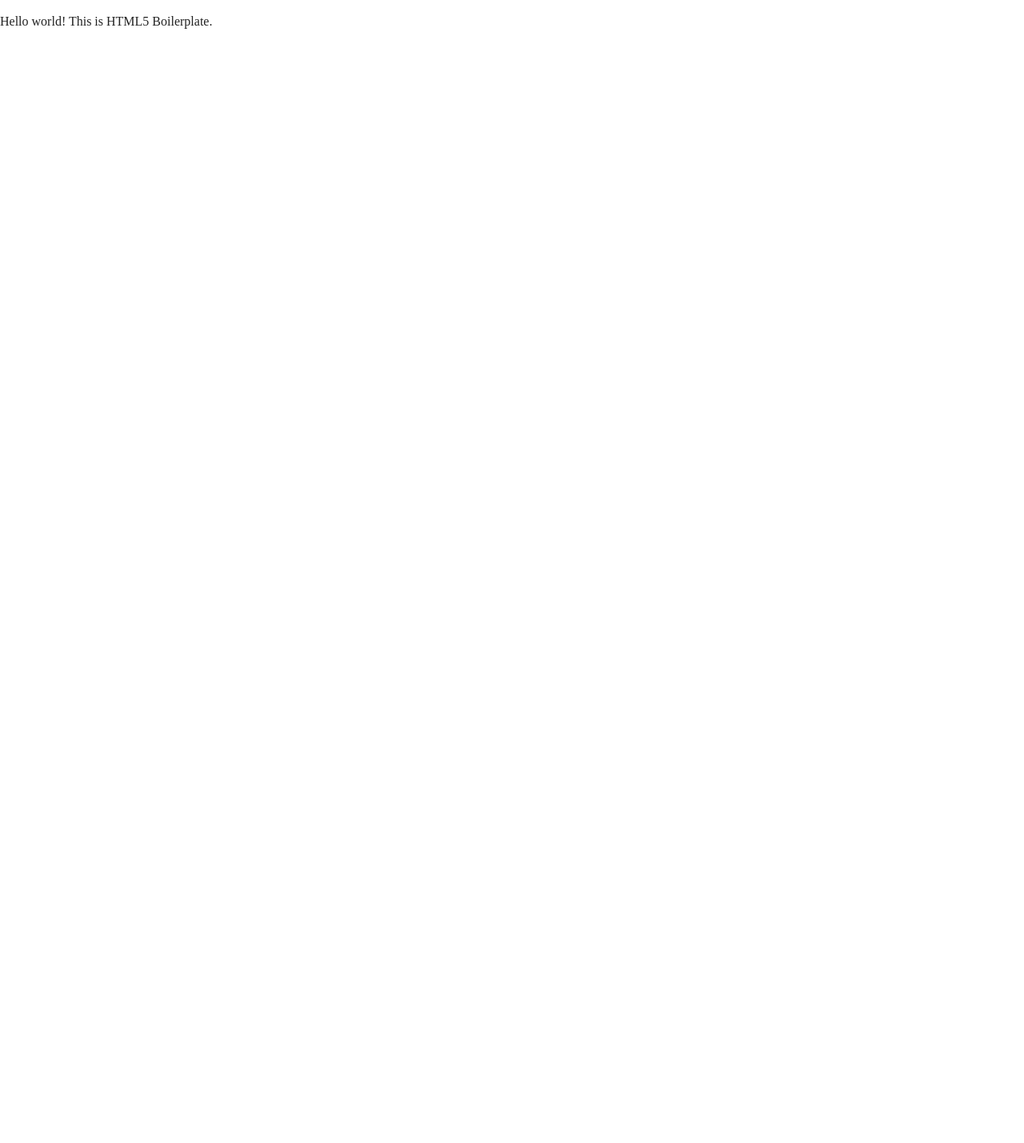
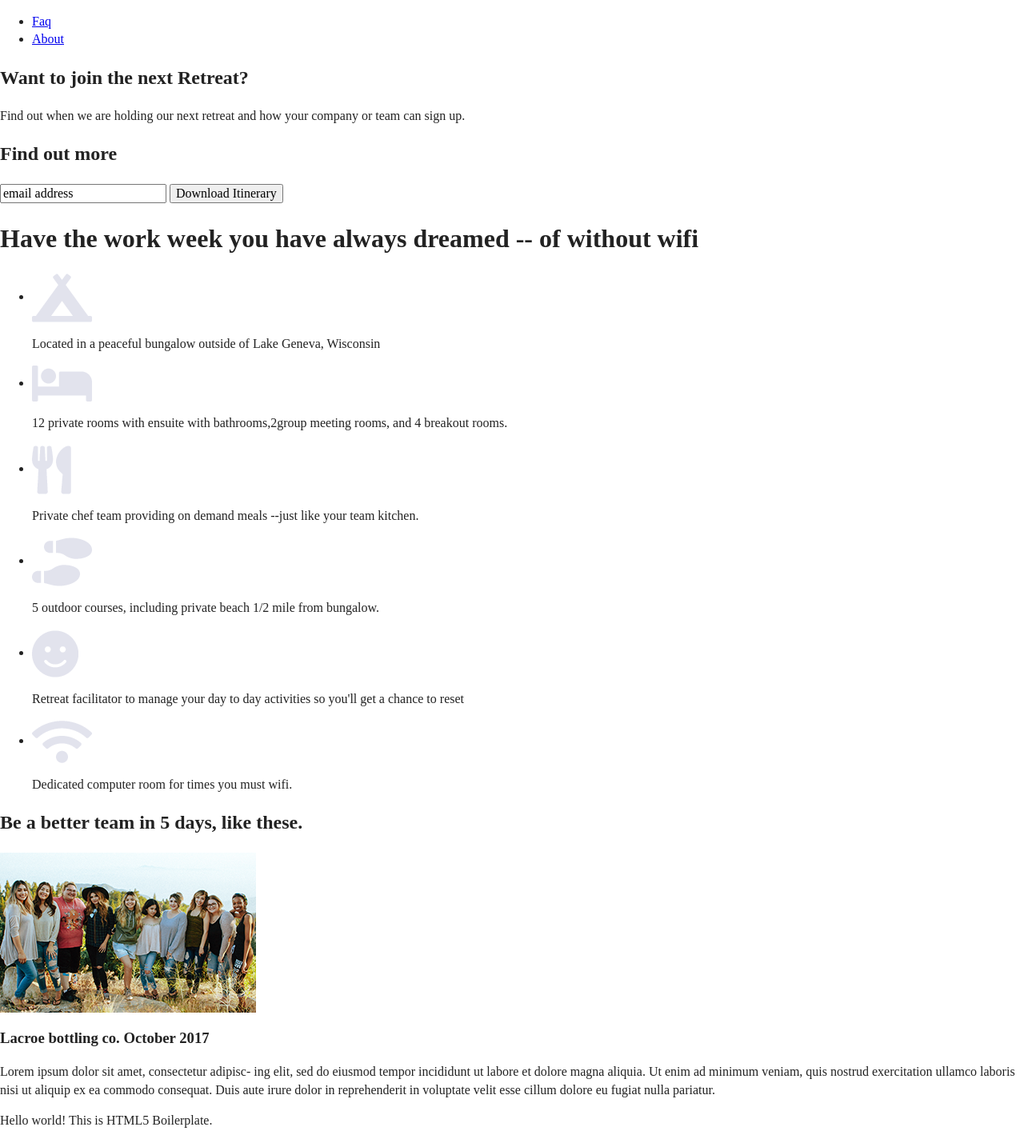
Before and after one commit to welchdragonwebd/unplugged-retreat-class, a website: page index.html in a window 1280 px wide. Shown: the whole page at 80% size. Before the commit the page ends 800 px from the top, so only its background shows below. Drawn offline with Linux system fonts and the light colour scheme.

Commit message:
index html initial

```diff
--- a/index.html
+++ b/index.html
@@ -12,23 +12,97 @@
   <meta property="og:url" content="">
   <meta property="og:image" content="">
 
-  <link rel="manifest" href="site.webmanifest">
-  <link rel="apple-touch-icon" href="icon.png">
+  <link rel="manifest" href="../site.webmanifest">
+  <link rel="apple-touch-icon" href="../icon.png">
   <!-- Place favicon.ico in the root directory -->
 
-  <link rel="stylesheet" href="css/normalize.css">
-  <link rel="stylesheet" href="css/main.css">
+  <link rel="stylesheet" href="../css/normalize.css">
+  <link rel="stylesheet" href="../css/main.css">
 
   <meta name="theme-color" content="#fafafa">
+  <title>Unplugged</title>
 </head>
 
 <body>
+        <header>
+            <div class="content-wrapper">
+                <a href="#"img src="img/logo.png" alt="logo"></a>
+                <div class="header-divider"></div>
+                <nav>
+                    <ul>
+                      <li><a href="faqs/index.html" target="_blank">Faq</a></li>
+                      <li><a href="about/index.html" target="_blank">About</a></li>
+                    </ul>
+                </nav>
+            </div>
+        </header>
+        <main>
+          <div class="newsletter-signup">
+            <h2>Want to join the next Retreat?</h2>
+            <p>Find out when we are holding our next retreat and how your company
+               or team can sign up.</p>
+            <h2>Find out more</h2>
+            <form class="itinerary" action="index.html" method="post">
+              <input type="text" name="name" value="email address">
+              <input type="button" value="Download Itinerary">
+            </form>
+          </div>
+          <div class="Info">
+            <h1>Have the work week you have always dreamed -- of without wifi</h1>
+            <ul>
+              <li><img src="img/campground.png" alt="campground">
+                  <p>Located in a peaceful bungalow outside of Lake Geneva, Wisconsin</p></li>
+              <li><img src="img/bed.png" alt="bed">
+                  <p>12 private rooms with ensuite with bathrooms,2group meeting
+                     rooms, and 4 breakout rooms.</p></li>
+              <li><img src="img/utensils.png" alt="utensils">
+                  <p>Private chef team providing on demand meals --just like your team kitchen.</p></li>
+              <li><img src="img/shoe-prints.png" alt="shoes">
+                  <p>5 outdoor courses, including private beach 1/2 mile from bungalow.</p></li>
+              <li><img src="img/smile.png" alt="smile">
+                  <p>Retreat facilitator to manage your day to day activities so
+                  you'll get a chance to reset</p></li>
+              <li><img src="img/wifi.png" alt="wifi">
+                  <p>Dedicated computer room for times you must wifi.</p></li>
+            </ul>
+          </div>
+          <div class="previous-retreats">
+            <h2>Be a better team in 5 days, like these.</h2>
+            <img src="img/group-photo.png" alt="group">
+            <h3>Lacroe bottling co. October 2017</h3>
+            <p>Lorem ipsum dolor sit amet, consectetur adipisc-
+            ing elit, sed do eiusmod tempor incididunt ut
+            labore et dolore magna aliquia. Ut enim ad
+            minimum veniam, quis nostrud exercitation ullamco
+            laboris nisi ut aliquip ex ea commodo consequat.
+            Duis aute irure dolor in reprehenderit in
+            voluptate velit esse cillum dolore eu fugiat nulla
+            pariatur.</p>
+
+          </div>
+          </div>
+        </main>
+        <footer>
+                <div class="content-wrapper">
+                     <div class="footer-content">
+                       <div class="contact">
+                         <address>
+                         </address>
+                       </div>
+                          <div class="social">
+                              <p><a href="https://www.facebook.com/rodney.carrier19" target="_blank"></a></p></p>
+                          </div>
+                    </div>
+                </div>
+                <div class="copyright">
+                </div>
+        </footer>
 
   <!-- Add your site or application content here -->
   <p>Hello world! This is HTML5 Boilerplate.</p>
-  <script src="js/vendor/modernizr-3.11.2.min.js"></script>
-  <script src="js/plugins.js"></script>
-  <script src="js/main.js"></script>
+  <script src="../js/vendor/modernizr-3.11.2.min.js"></script>
+  <script src="../js/plugins.js"></script>
+  <script src="../js/main.js"></script>
 
   <!-- Google Analytics: change UA-XXXXX-Y to be your site's ID. -->
   <script>
```
Also changed, not shown: about/index.html (+1 -1 lines), img/Logo.png (added), img/bed.png (added), img/campground.png (added), img/group-photo.png (added), img/rawpixel-unsplash.png (added), img/shoe-prints.png (added), img/smile.png (added), img/utensils.png (added), img/wifi.png (added).
